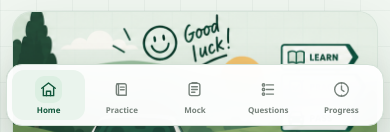
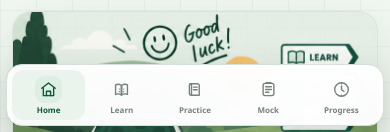
Before and after one commit to cullenry/theory-tester, a Next.js app: page / in a window 390 px wide. Shown: the part 712-844 px from the top of the page. Built offline with nearby package versions, Linux system fonts and the light colour scheme; no server answers.

Commit message:
Make mobile navigation app-first

```diff
--- a/src/components/mobile-bottom-nav.tsx
+++ b/src/components/mobile-bottom-nav.tsx
@@ -5,14 +5,18 @@ import { usePathname } from "next/navigation";
 
 const items = [
   { href: "/", label: "Home", icon: "home" },
+  { href: "/practice/learn", label: "Learn", icon: "learn" },
   { href: "/practice", label: "Practice", icon: "practice" },
   { href: "/mock-test", label: "Mock", icon: "mock" },
-  { href: "/questions", label: "Questions", icon: "questions" },
   { href: "/progress", label: "Progress", icon: "progress" },
 ] as const;
 
 function isActive(pathname: string, href: string) {
   if (href === "/") return pathname === "/";
+
+  if (href === "/practice/learn") {
+    return pathname === "/practice/learn" || pathname.startsWith("/practice/learn/");
+  }
 
   if (href === "/practice") {
     return (
@@ -46,6 +50,16 @@ function Icon({ name }: { name: (typeof items)[number]["icon"] }) {
         <path d="M3.5 10.5 12 3.8l8.5 6.7" />
         <path d="M5.5 9.7v10.1h13V9.7" />
         <path d="M9.4 19.8v-5.6h5.2v5.6" />
+      </svg>
+    );
+  }
+
+  if (name === "learn") {
+    return (
+      <svg viewBox="0 0 24 24" aria-hidden="true">
+        <path d="M4.5 6.2c2.5-1.3 5-.9 7.5.7v12.1c-2.5-1.6-5-2-7.5-.7z" />
+        <path d="M19.5 6.2c-2.5-1.3-5-.9-7.5.7v12.1c2.5-1.6 5-2 7.5-.7z" />
+        <path d="M12 8.1v9.8M9.2 11.5h.01M14.8 11.5h.01M9.2 14.8h.01M14.8 14.8h.01" />
       </svg>
     );
   }
```
